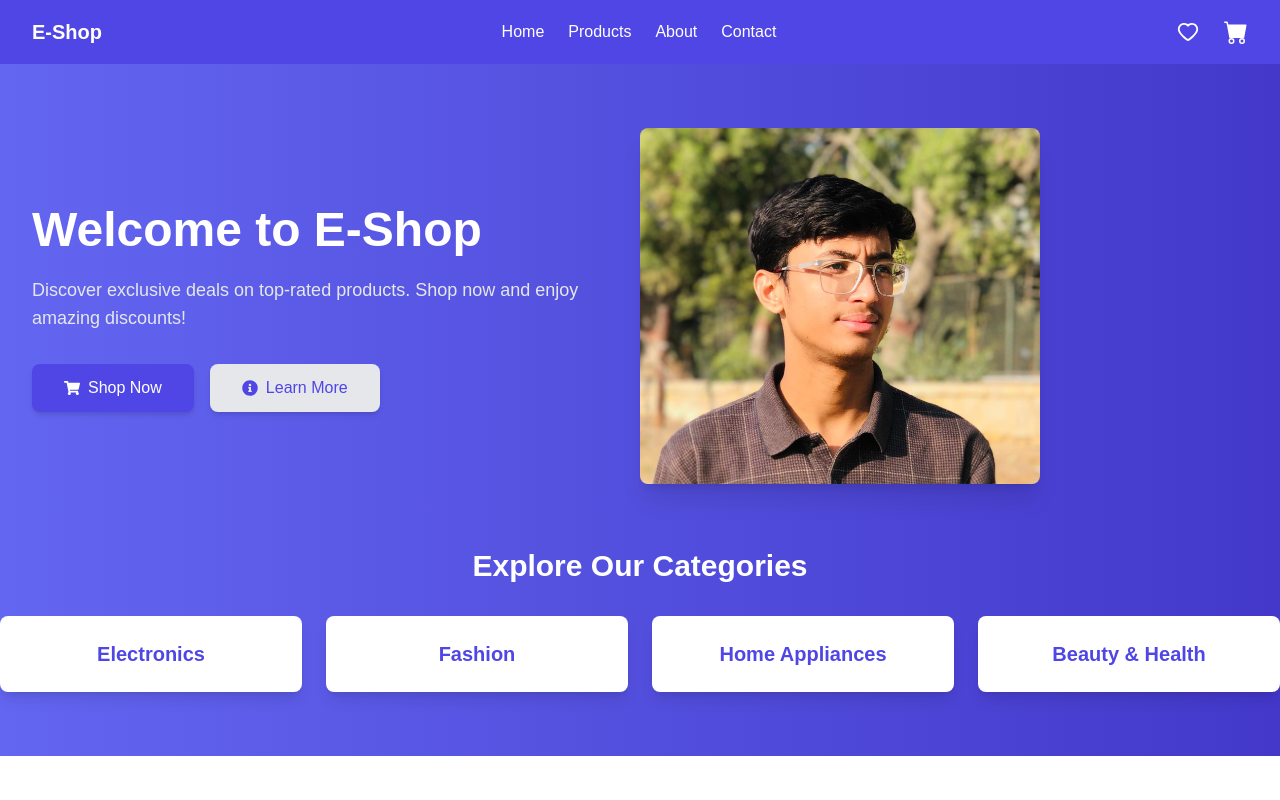
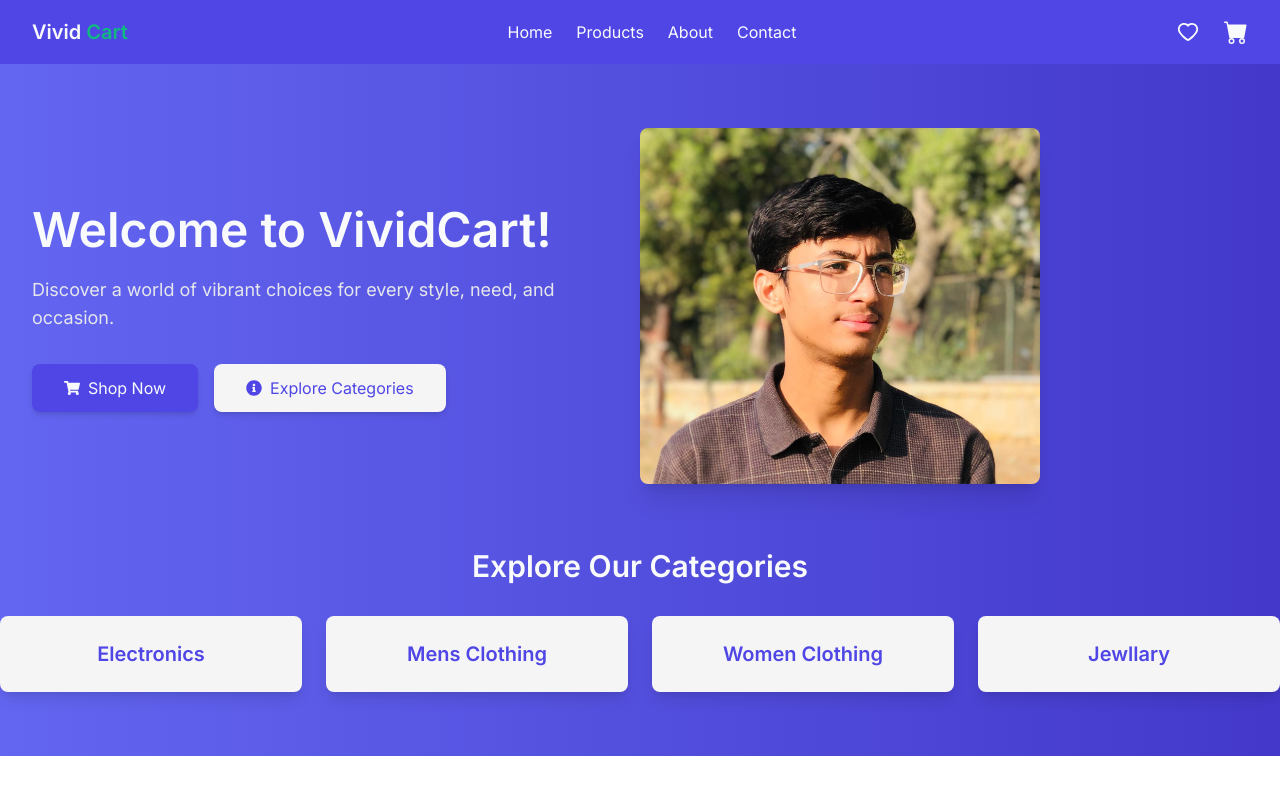
Before and after one commit to Future-Rafay/nextjs-milestone-3-basic-ecommerce-site, a Next.js app: page / in a window 1280 px wide. Shown: the top 800 px of the page. Built offline with nearby package versions, Linux system fonts and the light colour scheme.

Commit message:
Added Font

```diff
--- a/src/app/globals.css
+++ b/src/app/globals.css
@@ -1,10 +1,6 @@
 @tailwind base;
 @tailwind components;
 @tailwind utilities;
-
-body {
-  font-family: Arial, Helvetica, sans-serif;
-}
 
 @layer utilities {
   .text-balance {
--- a/src/app/layout.tsx
+++ b/src/app/layout.tsx
@@ -1,28 +1,45 @@
-import Navbar from "@/components/Navbar"
+import Navbar from "@/components/Navbar";
 import Footer from "@/components/Footer";
 import "./globals.css";
 import { ToastContainer } from "react-toastify";
 import "react-toastify/dist/ReactToastify.css";
 
+import { Inter } from "next/font/google";
+
+// Add Inter as the default font for body text
+export const inter = Inter({
+  subsets: ["latin"],
+  weight: ["400", "600"], // Define the font weights you need
+});
+
+// Add Merriweather for headings
+
 
 export const metadata = {
-  title: 'Next.js',
-  description: 'Generated by Next.js',
-}
+  title: "VividCart",
+  description:
+    "Your go-to destination for vibrant and engaging shopping. Explore a wide range of products with unbeatable quality and style. Shop now for a seamless experience!",
+};
 
 export default function RootLayout({
   children,
 }: {
-  children: React.ReactNode
+  children: React.ReactNode;
 }) {
   return (
     <html lang="en">
-      <body className="max-w-7xl mx-auto">
+      <head>
+        <meta name="theme-color" content="#4F46E5" />
+        <link rel="icon" href="/favicon.ico" />
+      </head>
+      <body
+        className={`bg-background text-foreground max-w-7xl mx-auto ${inter.className}`}
+      >
         <Navbar />
         <ToastContainer />
         {children}
         <Footer />
       </body>
     </html>
-  )
+  );
 }
--- a/src/components/Hero.tsx
+++ b/src/components/Hero.tsx
@@ -1,40 +1,92 @@
-// // components/Hero.tsx
+// "use client";
+
+// import { motion } from "framer-motion";
+// import Image from "next/image";
+// import { FaShoppingCart, FaInfoCircle } from "react-icons/fa";
+
 // const Hero = () => {
-//     return (
-//       <section className="bg-gray-100 text-gray-900">
-//         <div className="max-w-7xl mx-auto px-4 sm:px-6 lg:px-8 flex flex-col-reverse lg:flex-row items-center">
-//           {/* Text Section */}
-//           <div className="lg:w-1/2 text-center lg:text-left">
-//             <h1 className="text-4xl font-bold text-indigo-600">
-//               Welcome to E-Shop
-//             </h1>
-//             <p className="mt-4 text-gray-700 text-lg">
-//               Discover the best deals on the latest products. Shop now and save big!
-//             </p>
-//             <div className="mt-6 space-x-4">
-//               <button className="px-6 py-2 bg-indigo-600 text-white rounded-lg shadow-md hover:bg-indigo-700">
-//                 Shop Now
-//               </button>
-//               <button className="px-6 py-2 bg-gray-200 text-indigo-600 rounded-lg shadow-md hover:bg-gray-300">
-//                 Learn More
-//               </button>
-//             </div>
+//   return (
+//     <section className="bg-gradient-to-r from-indigo-500 to-indigo-700 text-white py-16">
+//       <div className="max-w-7xl mx-auto px-6 lg:px-8 flex flex-col-reverse lg:flex-row items-center">
+//         {/* Text Section */}
+//         <motion.div
+//           className="lg:w-1/2 text-center lg:text-left"
+//           initial={{ opacity: 0 }}
+//           animate={{ opacity: 1 }}
+//           transition={{ duration: 1 }}
+//         >
+//           <h1 className="text-5xl font-extrabold text-white leading-tight">
+//           Welcome to VividCart!
+//           </h1>
+//           <p className="mt-4 text-lg text-gray-200">
+//           Discover a world of vibrant choices for every style, need, and occasion.
+//           </p>
+//           <div className="mt-8 space-x-4 flex justify-center lg:justify-start">
+//             <motion.button
+//               className="px-8 py-3 bg-indigo-600 text-white rounded-lg shadow-md hover:bg-indigo-700 flex items-center"
+//               whileHover={{ scale: 1.05 }}
+//               transition={{ type: "spring", stiffness: 300 }}
+//             >
+//               <FaShoppingCart className="mr-2" />
+//               Shop Now
+//             </motion.button>
+//             <motion.button
+//               className="px-8 py-3 bg-gray-200 text-indigo-600 rounded-lg shadow-md hover:bg-gray-300 flex items-center"
+//               whileHover={{ scale: 1.05 }}
+//               transition={{ type: "spring", stiffness: 300 }}
+//             >
+//               <FaInfoCircle className="mr-2" />
+//               Explore Categories
+//             </motion.button>
 //           </div>
+//         </motion.div>
 
-//           {/* Image Section */}
-//           <div className="lg:w-1/2">
-//             <img
-//               src="https://via.placeholder.com/600x400"
-//               alt="Hero Image"
-//               className="rounded-lg shadow-lg"
-//             />
+//         {/* Image Section */}
+//         <motion.div
+//           className="lg:w-1/2 mt-8 lg:mt-0"
+//           initial={{ opacity: 0 }}
+//           animate={{ opacity: 1 }}
+//           transition={{ duration: 1, delay: 0.5 }}
+//         >
+//           <Image
+//             src="/images/rafay.jpg"
+//             alt="Hero Image"
+//             className="rounded-lg shadow-xl transform hover:scale-105 transition-transform"
+//             width={400}
+//             height={400}
+//           />
+//         </motion.div>
+//       </div>
+
+//       {/* Featured Categories Section */}
+//       <motion.div
+//         className="mt-16 text-center"
+//         initial={{ opacity: 0 }}
+//         animate={{ opacity: 1 }}
+//         transition={{ duration: 1, delay: 1 }}
+//       >
+//         <h2 className="text-3xl font-semibold text-white">Explore Our Categories</h2>
+//         <div className="mt-8 grid grid-cols-2 sm:grid-cols-3 lg:grid-cols-4 gap-6">
+//           <div className="bg-white p-6 rounded-lg shadow-lg hover:shadow-xl transform hover:scale-105 transition">
+//             <h3 className="text-xl font-bold text-indigo-600">Electronics</h3>
+//           </div>
+//           <div className="bg-white p-6 rounded-lg shadow-lg hover:shadow-xl transform hover:scale-105 transition">
+//             <h3 className="text-xl font-bold text-indigo-600">Fashion</h3>
+//           </div>
+//           <div className="bg-white p-6 rounded-lg shadow-lg hover:shadow-xl transform hover:scale-105 transition">
+//             <h3 className="text-xl font-bold text-indigo-600">Home Appliances</h3>
+//           </div>
+//           <div className="bg-white p-6 rounded-lg shadow-lg hover:shadow-xl transform hover:scale-105 transition">
+//             <h3 className="text-xl font-bold text-indigo-600">Beauty & Health</h3>
 //           </div>
 //         </div>
-//       </section>
-//     );
-//   };
+//       </motion.div>
+//     </section>
+//   );
+// };
 
-//   export default Hero;
+// export default Hero;
+
 
 "use client";
 
@@ -44,7 +96,7 @@ import { FaShoppingCart, FaInfoCircle } from "react-icons/fa";
 
 const Hero = () => {
   return (
-    <section className="bg-gradient-to-r from-indigo-500 to-indigo-700 text-white py-16">
+    <section className="bg-gradient-to-r from-indigo-500 to-indigo-700 text-primary-foreground py-16">
       <div className="max-w-7xl mx-auto px-6 lg:px-8 flex flex-col-reverse lg:flex-row items-center">
         {/* Text Section */}
         <motion.div
@@ -53,16 +105,15 @@ const Hero = () => {
           animate={{ opacity: 1 }}
           transition={{ duration: 1 }}
         >
-          <h1 className="text-5xl font-extrabold text-white leading-tight">
-            Welcome to E-Shop
+          <h1 className="text-5xl font-extrabold text-primary-foreground leading-tight">
+            Welcome to VividCart!
           </h1>
           <p className="mt-4 text-lg text-gray-200">
-            Discover exclusive deals on top-rated products. Shop now and enjoy
-            amazing discounts!
+            Discover a world of vibrant choices for every style, need, and occasion.
           </p>
           <div className="mt-8 space-x-4 flex justify-center lg:justify-start">
             <motion.button
-              className="px-8 py-3 bg-indigo-600 text-white rounded-lg shadow-md hover:bg-indigo-700 flex items-center"
+              className="px-8 py-3 bg-primary text-primary-foreground rounded-lg shadow-md hover:bg-indigo-600 flex items-center"
               whileHover={{ scale: 1.05 }}
               transition={{ type: "spring", stiffness: 300 }}
             >
@@ -70,12 +121,12 @@ const Hero = () => {
               Shop Now
             </motion.button>
             <motion.button
-              className="px-8 py-3 bg-gray-200 text-indigo-600 rounded-lg shadow-md hover:bg-gray-300 flex items-center"
+              className="px-8 py-3 bg-neutral-100 text-primary rounded-lg shadow-md hover:bg-neutral-200 flex items-center"
               whileHover={{ scale: 1.05 }}
               transition={{ type: "spring", stiffness: 300 }}
             >
               <FaInfoCircle className="mr-2" />
-              Learn More
+              Explore Categories
             </motion.button>
           </div>
         </motion.div>
@@ -104,19 +155,19 @@ const Hero = () => {
         animate={{ opacity: 1 }}
         transition={{ duration: 1, delay: 1 }}
       >
-        <h2 className="text-3xl font-semibold text-white">Explore Our Categories</h2>
+        <h2 className="text-3xl font-semibold text-primary-foreground">Explore Our Categories</h2>
         <div className="mt-8 grid grid-cols-2 sm:grid-cols-3 lg:grid-cols-4 gap-6">
-          <div className="bg-white p-6 rounded-lg shadow-lg hover:shadow-xl transform hover:scale-105 transition">
-            <h3 className="text-xl font-bold text-indigo-600">Electronics</h3>
+          <div className="bg-neutral-100 p-6 rounded-lg shadow-lg hover:shadow-xl transform hover:scale-105 transition">
+            <h3 className="text-xl font-bold text-primary">Electronics</h3>
           </div>
-          <div className="bg-white p-6 rounded-lg shadow-lg hover:shadow-xl transform hover:scale-105 transition">
-            <h3 className="text-xl font-bold text-indigo-600">Fashion</h3>
+          <div className="bg-neutral-100 p-6 rounded-lg shadow-lg hover:shadow-xl transform hover:scale-105 transition">
+            <h3 className="text-xl font-bold text-primary">Mens Clothing</h3>
           </div>
-          <div className="bg-white p-6 rounded-lg shadow-lg hover:shadow-xl transform hover:scale-105 transition">
-            <h3 className="text-xl font-bold text-indigo-600">Home Appliances</h3>
+          <div className="bg-neutral-100 p-6 rounded-lg shadow-lg hover:shadow-xl transform hover:scale-105 transition">
+            <h3 className="text-xl font-bold text-primary">Women Clothing</h3>
           </div>
-          <div className="bg-white p-6 rounded-lg shadow-lg hover:shadow-xl transform hover:scale-105 transition">
-            <h3 className="text-xl font-bold text-indigo-600">Beauty & Health</h3>
+          <div className="bg-neutral-100 p-6 rounded-lg shadow-lg hover:shadow-xl transform hover:scale-105 transition">
+            <h3 className="text-xl font-bold text-primary">Jewllary</h3>
           </div>
         </div>
       </motion.div>
--- a/src/components/Navbar.tsx
+++ b/src/components/Navbar.tsx
@@ -4,34 +4,46 @@ import { useState } from 'react';
 import Link from 'next/link';
 import { AiOutlineHeart } from 'react-icons/ai';  // Wishlist Icon
 import { BsFillCartFill } from 'react-icons/bs';  // Cart Icon
+import { FaHome, FaInfoCircle, FaPhoneAlt, FaProductHunt } from 'react-icons/fa';
+import { MdMenu } from 'react-icons/md';
 
 const Navbar = () => {
   const [isMenuOpen, setIsMenuOpen] = useState(false);
 
   return (
-    <nav className="bg-indigo-600 text-white">
+    <nav className="bg-primary text-primary-foreground shadow-md">
       <div className="max-w-7xl mx-auto px-4 sm:px-6 lg:px-8">
         <div className="flex justify-between items-center h-16">
           {/* Logo */}
           <div className="flex-shrink-0">
-            <Link href="/" className="text-xl font-bold">E-Shop</Link>
+            <Link href="/" className="text-xl font-bold">
+              Vivid <span className="text-secondary">Cart</span> {/* Applying the secondary color to Cart */}
+            </Link>
           </div>
 
           {/* Menu Items */}
           <div className="hidden md:flex space-x-6">
-            <Link href="/" className="hover:text-emerald-300">Home</Link>
-            <Link href="/product" className="hover:text-emerald-300">Products</Link>
-            <Link href="/about" className="hover:text-emerald-300">About</Link>
-            <Link href="/contact" className="hover:text-emerald-300">Contact</Link>
+            <Link href="/" className="hover:text-secondary">{/* Updated hover color */}
+              Home
+            </Link>
+            <Link href="/product" className="hover:text-secondary">
+              Products
+            </Link>
+            <Link href="/about" className="hover:text-secondary">
+              About
+            </Link>
+            <Link href="/contact" className="hover:text-secondary">
+              Contact
+            </Link>
           </div>
 
           {/* Wishlist and Cart Icons */}
           <div className="hidden md:flex space-x-6 items-center">
             <Link href="/wishlist">
-              <AiOutlineHeart size={24} className="hover:text-emerald-300 cursor-pointer" />
+              <AiOutlineHeart size={24} className="hover:text-secondary cursor-pointer" />
             </Link>
             <Link href="/cart">
-              <BsFillCartFill size={24} className="hover:text-emerald-300 cursor-pointer" />
+              <BsFillCartFill size={24} className="hover:text-secondary cursor-pointer" />
             </Link>
           </div>
 
@@ -39,22 +51,43 @@ const Navbar = () => {
           <div className="md:hidden">
             <button
               onClick={() => setIsMenuOpen(!isMenuOpen)}
-              className="focus:outline-none"
+              className="focus:outline-none text-primary-foreground"
             >
-              <span className="material-icons">menu</span>
+              <span className="material-icons font-sans"> <MdMenu size={28} /></span>
             </button>
           </div>
         </div>
 
         {/* Mobile Menu */}
         {isMenuOpen && (
-          <div className="md:hidden space-y-2 mt-2">
-            <Link href="/" className="block hover:bg-emerald-500 px-3 py-2 rounded">Home</Link>
-            <Link href="/product" className="block hover:bg-emerald-500 px-3 py-2 rounded">Products</Link>
-            <Link href="/about" className="block hover:bg-emerald-500 px-3 py-2 rounded">About</Link>
-            <Link href="/contact" className="block hover:bg-emerald-500 px-3 py-2 rounded">Contact</Link>
-            <Link href="/wishlist" className="block hover:bg-emerald-500 px-3 py-2 rounded">Wishlist</Link>
-            <Link href="/cart" className="block hover:bg-emerald-500 px-3 py-2 rounded">Cart</Link>
+          <div className="md:hidden mt-2 bg-primary p-4 rounded-lg shadow-lg border-primary-foreground border">
+            {/* Menu Items with React Icons */}
+            <div className="flex flex-col space-y-3">
+              <Link href="/" className="flex items-center space-x-2 hover:bg-secondary px-3 py-2 rounded text-primary-foreground">
+                <FaHome size={20} />
+                <span>Home</span>
+              </Link>
+              <Link href="/product" className="flex items-center space-x-2 hover:bg-secondary px-3 py-2 rounded text-primary-foreground">
+                <FaProductHunt size={20} />
+                <span>Products</span>
+              </Link>
+              <Link href="/about" className="flex items-center space-x-2 hover:bg-secondary px-3 py-2 rounded text-primary-foreground">
+                <FaInfoCircle size={20} />
+                <span>About</span>
+              </Link>
+              <Link href="/contact" className="flex items-center space-x-2 hover:bg-secondary px-3 py-2 rounded text-primary-foreground">
+                <FaPhoneAlt size={20} />
+                <span>Contact</span>
+              </Link>
+              <Link href="/wishlist" className="flex items-center space-x-2 hover:bg-secondary px-3 py-2 rounded text-primary-foreground">
+                <AiOutlineHeart size={20} />
+                <span>Wishlist</span>
+              </Link>
+              <Link href="/cart" className="flex items-center space-x-2 hover:bg-secondary px-3 py-2 rounded text-primary-foreground">
+                <BsFillCartFill size={20} />
+                <span>Cart</span>
+              </Link>
+            </div>
           </div>
         )}
       </div>
--- a/tailwind.config.ts
+++ b/tailwind.config.ts
@@ -1,8 +1,6 @@
 import type { Config } from "tailwindcss";
 
 const config: Config = {
-
-
   darkMode: ["class"],
   content: [
     "./src/pages/**/*.{js,ts,jsx,tsx,mdx}",
@@ -16,31 +14,31 @@ const config: Config = {
         foreground: 'hsl(var(--foreground))',
         card: {
           DEFAULT: 'hsl(var(--card))',
-					foreground: 'hsl(var(--card-foreground))'
+          foreground: 'hsl(var(--card-foreground))',
         },
         popover: {
           DEFAULT: 'hsl(var(--popover))',
-					foreground: 'hsl(var(--popover-foreground))'
+          foreground: 'hsl(var(--popover-foreground))',
         },
         primary: {
-					DEFAULT: 'hsl(var(--primary))',
-					foreground: 'hsl(var(--primary-foreground))'
+          DEFAULT: '#4F46E5', // Indigo (Primary Color)
+          foreground: '#F9FAFB', // Light Gray (for contrast with text)
         },
         secondary: {
-					DEFAULT: 'hsl(var(--secondary))',
-					foreground: 'hsl(var(--secondary-foreground))'
+          DEFAULT: '#10B981', // Emerald (Secondary Color)
+          foreground: '#F9FAFB', // Light Gray
         },
         muted: {
           DEFAULT: 'hsl(var(--muted))',
-					foreground: 'hsl(var(--muted-foreground))'
+          foreground: 'hsl(var(--muted-foreground))',
         },
         accent: {
-					DEFAULT: 'hsl(var(--accent))',
-					foreground: 'hsl(var(--accent-foreground))'
+          DEFAULT: '#F59E0B', // Golden Yellow (Accent Color)
+          foreground: '#1F2937', // Dark Slate (for text contrast)
         },
         destructive: {
           DEFAULT: 'hsl(var(--destructive))',
-					foreground: 'hsl(var(--destructive-foreground))'
+          foreground: 'hsl(var(--destructive-foreground))',
         },
         border: 'hsl(var(--border))',
         input: 'hsl(var(--input))',
@@ -50,16 +48,21 @@ const config: Config = {
           '2': 'hsl(var(--chart-2))',
           '3': 'hsl(var(--chart-3))',
           '4': 'hsl(var(--chart-4))',
-					'5': 'hsl(var(--chart-5))'
-				}
+          '5': 'hsl(var(--chart-5))',
+        },
       },
       borderRadius: {
         lg: 'var(--radius)',
         md: 'calc(var(--radius) - 2px)',
-				sm: 'calc(var(--radius) - 4px)'
-			}
-		}
+        sm: 'calc(var(--radius) - 4px)',
+      },
+      fontFamily: {
+        body: ['Inter', 'sans-serif'], // Updated to Inter (clean and modern sans-serif)
+        heading: ['Merriweather', 'serif'], // Updated to Merriweather (elegant serif for headings)
+      },
+    },
   },
   plugins: [require("tailwindcss-animate")],
 };
+
 export default config;
```
Lines whose indentation alone changed are shown as unchanged.
